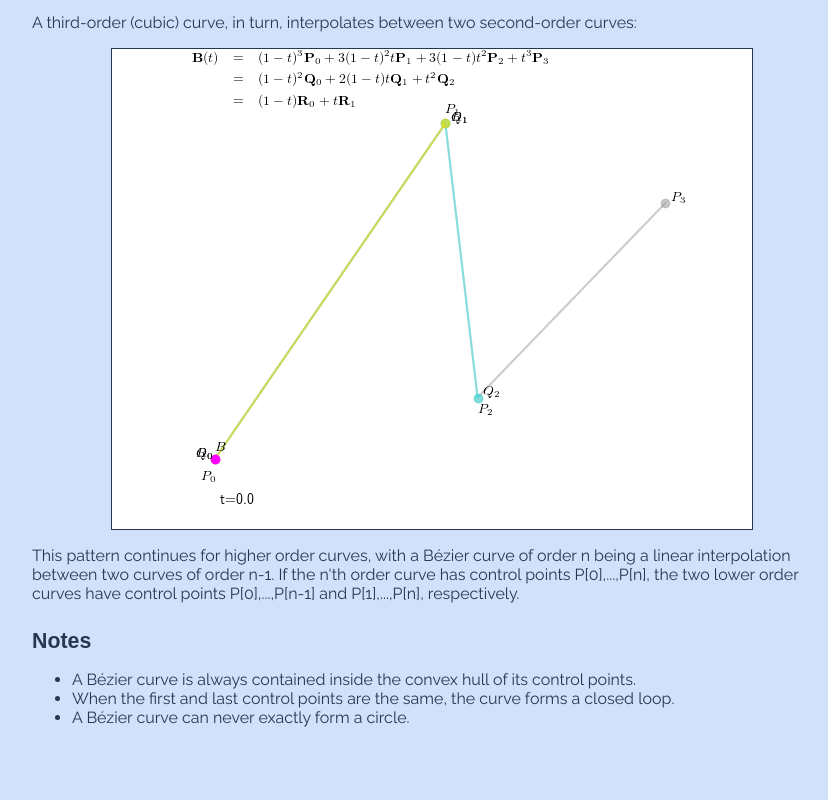
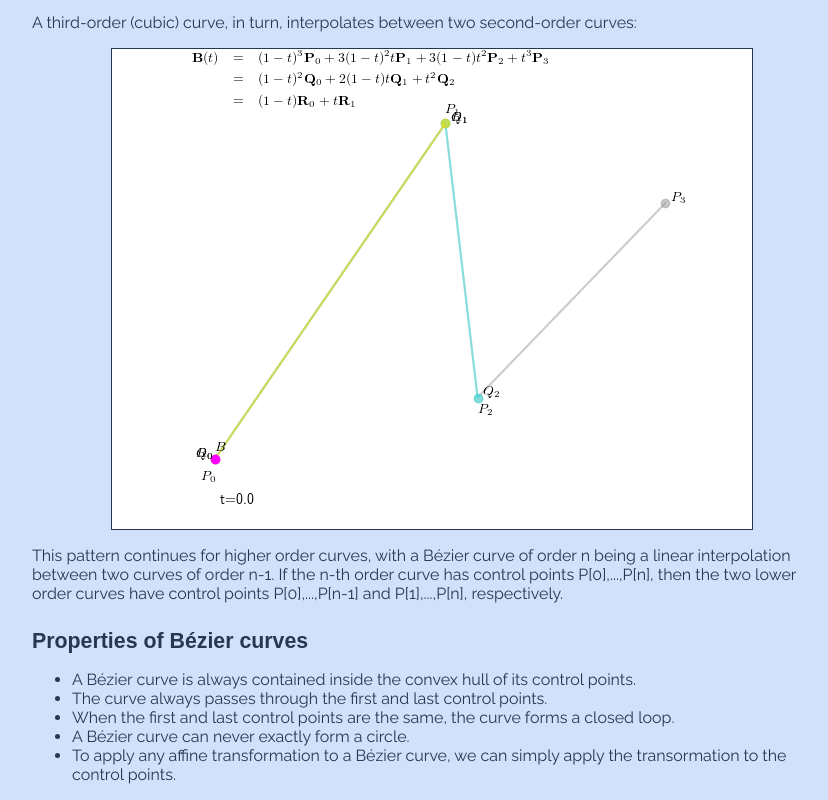
Before and after one commit to gearoidfox/bezier, a plain HTML site: page index.html in a window 1280 px wide. Shown: the part 2938-3738 px from the top of the page, without its empty margins (208-1036 px from the left). Before the commit the page ends 3681 px from the top, so only its background shows below. Drawn offline with Linux system fonts and the light colour scheme; a web font is replaced by a local one.

Commit message:
Update text

```diff
--- a/index.html
+++ b/index.html
@@ -104,13 +104,15 @@
                                 </p>
                                 <p>A third-order (cubic) curve, in turn, interpolates between two second-order curves:</p>
                                 <p> <img src="img/cubic.gif" alt="Animation of a cubic Bézier curve."> </p>
-                                <p>This pattern continues for higher order curves, with a Bézier curve of order n being a linear interpolation between two curves of order n-1. If the n'th order curve has control points P[0],...,P[n], the two lower order curves have control points P[0],...,P[n-1] and P[1],...,P[n], respectively.</p>
-                                <h3>Notes</h3>
+                                <p>This pattern continues for higher order curves, with a Bézier curve of order n being a linear interpolation between two curves of order n-1. If the n-th order curve has control points P[0],...,P[n], then the two lower order curves have control points P[0],...,P[n-1] and P[1],...,P[n], respectively.</p>
+                                <h3>Properties of Bézier curves</h3>
                                 <p>
                                 <ul>
                                         <li>A Bézier curve is always contained inside the convex hull of its control points.</li>
+                                        <li>The curve always passes through the first and last control points.</li>
                                         <li>When the first and last control points are the same, the curve forms a closed loop.</li>
                                         <li>A Bézier curve can never exactly form a circle.</li>
+                                        <li>To apply any affine transformation to a Bézier curve, we can simply apply the transormation to the control points.  </li>
                                 </ul>
                                 </p>
                         </div>
```
